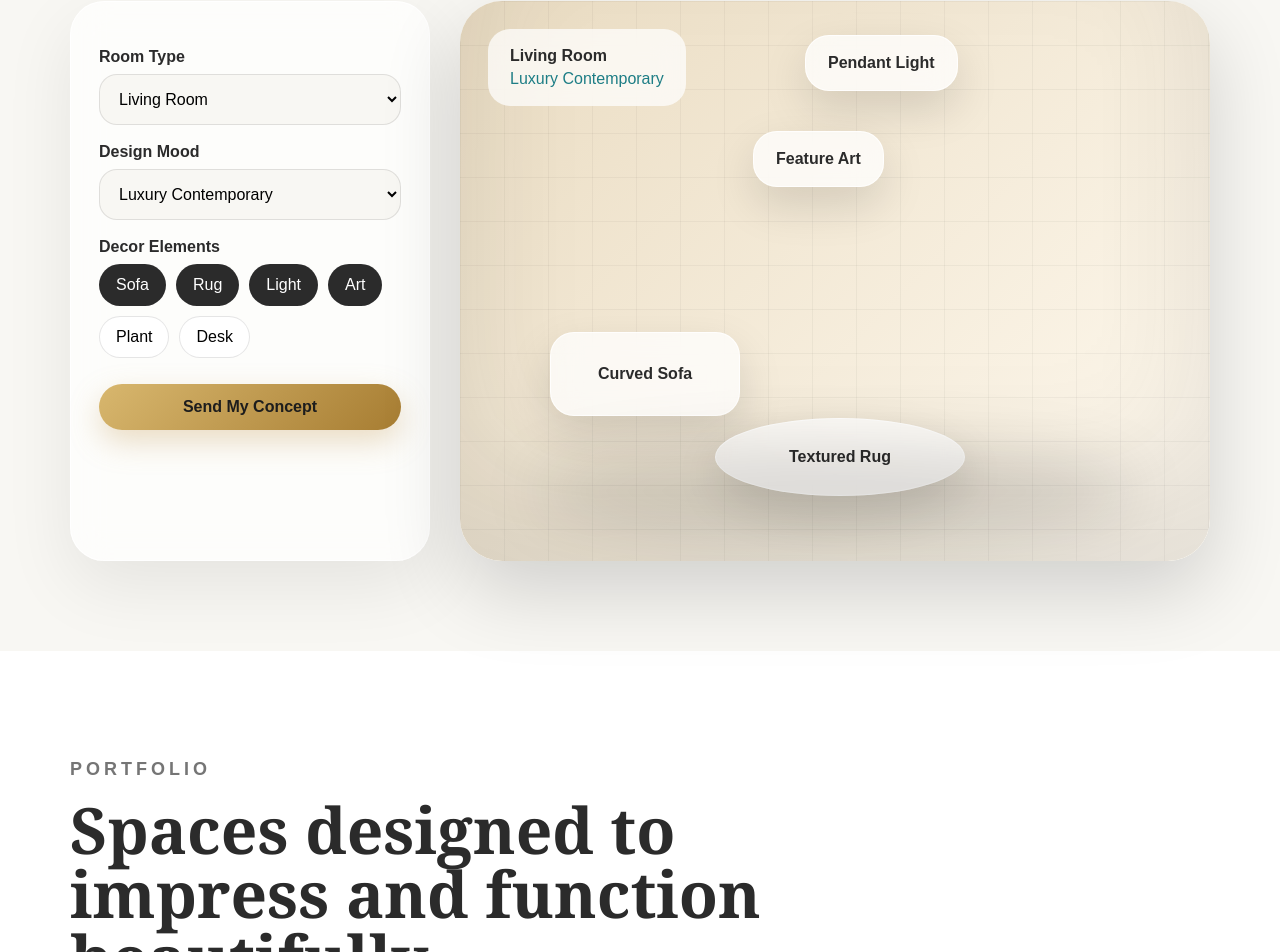
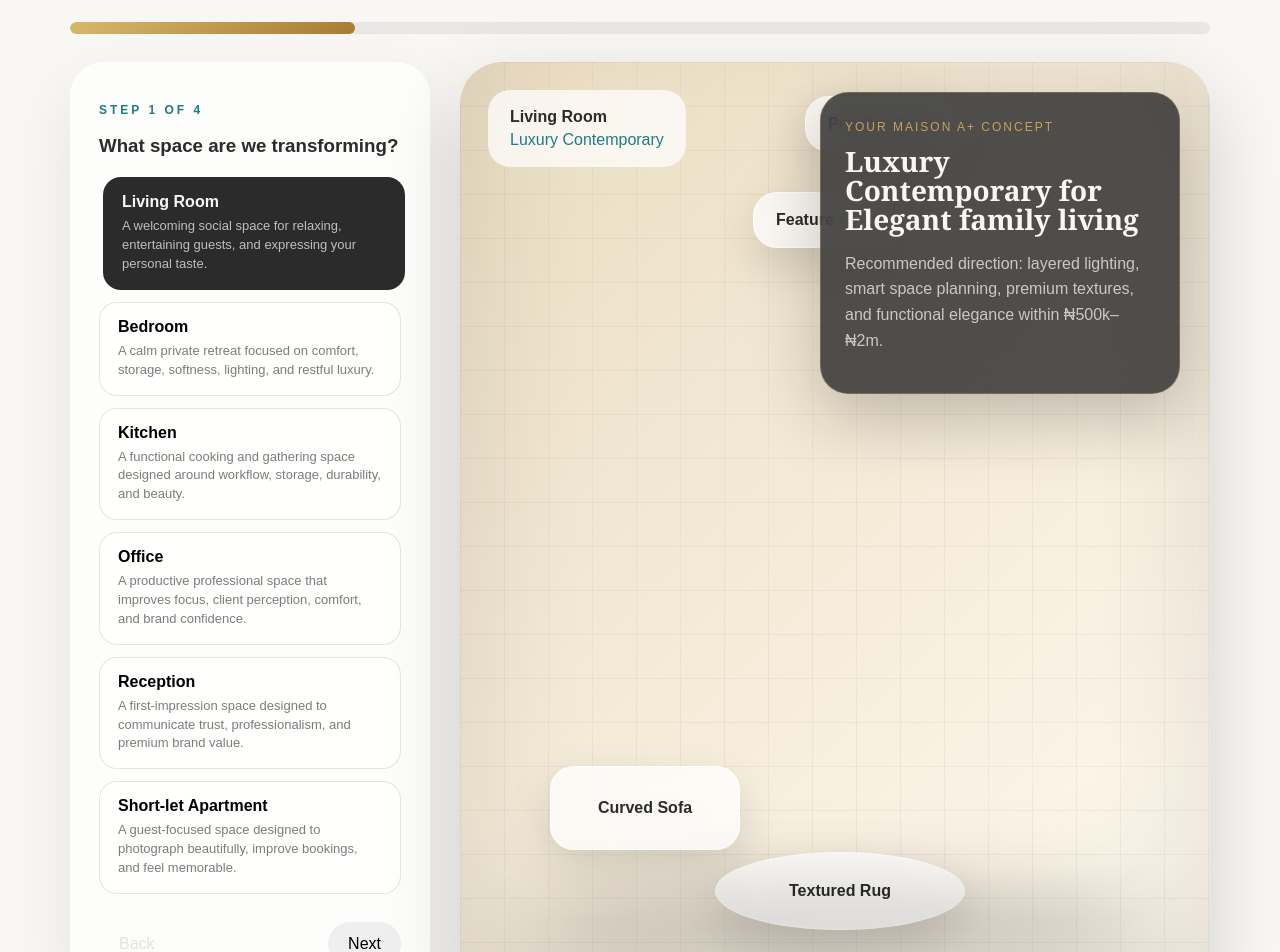
Before and after one commit to keshdel/maison-a-plus, a React (Vite) app: page / in a window 1280 px wide. Shown: the part 1418-2370 px from the top of the page. Built offline with nearby package versions, Linux system fonts and the light colour scheme.

Commit message:
Add explanatory studio option text

```diff
--- a/src/App.jsx
+++ b/src/App.jsx
@@ -2,7 +2,28 @@ import { useState } from 'react';
 import './index.css';
 import { supabase } from "./supabase";
 const whatsappNumber = '2348163485829';
+const optionDescriptions = {
+  "Living Room": "A welcoming social space for relaxing, entertaining guests, and expressing your personal taste.",
+  "Bedroom": "A calm private retreat focused on comfort, storage, softness, lighting, and restful luxury.",
+  "Kitchen": "A functional cooking and gathering space designed around workflow, storage, durability, and beauty.",
+  "Office": "A productive professional space that improves focus, client perception, comfort, and brand confidence.",
+  "Reception": "A first-impression space designed to communicate trust, professionalism, and premium brand value.",
+  "Short-let Apartment": "A guest-focused space designed to photograph beautifully, improve bookings, and feel memorable.",
 
+  "Luxury Contemporary": "Refined, polished, and elegant with premium finishes, statement pieces, and layered lighting.",
+  "Warm Minimal": "Clean and uncluttered, but still soft, welcoming, practical, and comfortable for daily living.",
+  "Corporate Luxe": "Professional, structured, and impressive with executive finishes and smart functional planning.",
+  "Modern Classic": "A timeless blend of classic elegance and modern comfort for a sophisticated, lasting interior.",
+
+  "₦500k–₦2m": "Best for focused refreshes, styling, selected furniture, lighting updates, and smaller transformation areas.",
+  "₦2m–₦8m": "Ideal for full room transformations, custom furniture, richer materials, and stronger design impact.",
+  "₦8m+ turnkey luxury": "Best for full-service luxury execution, premium finishes, custom works, procurement, and installation.",
+
+  "Elegant family living": "A beautiful but practical home environment that supports children, guests, storage, and daily comfort.",
+  "Client-facing professionalism": "A polished business environment that helps clients trust your brand from the moment they enter.",
+  "Premium guest experience": "A memorable short-let or hospitality experience designed for comfort, photos, reviews, and repeat bookings.",
+  "Calm personal retreat": "A quiet, relaxing environment with soft textures, soothing colours, and thoughtful lighting."
+};
 function App() {
   const [room, setRoom] = useState('Living Room');
   const [mood, setMood] = useState('Luxury Contemporary');
@@ -14,6 +35,10 @@ function App() {
     project: "Residential",
     message: "",
   });
+  const [studioStep, setStudioStep] = useState(1);
+  const [budget, setBudget] = useState("₦500k–₦2m");
+  const [lifestyle, setLifestyle] = useState("Elegant family living");
+
   const toggleItem = (item) => {
     setItems((prev) =>
       prev.includes(item) ? prev.filter((x) => x !== item) : [...prev, item]
@@ -46,6 +71,8 @@ function App() {
       "Project: " + lead.project + "\n" +
       "Room: " + room + "\n" +
       "Mood: " + mood + "\n" +
+      "Budget: " + budget + "\n" +
+      "Lifestyle: " + lifestyle + "\n" +
       "Selected Elements: " + items.join(", ") + "\n\n" +
       "Message: " + lead.message
   );
@@ -119,45 +146,112 @@ function App() {
 
         <section id="studio" className="studio">
         <div className="section-head">
-        <p className="eyebrow">Interactive Studio</p>
-        <h2>Experiment with your desired space.</h2>
-        <p>Choose a room, select a mood, add decor elements, then send your concept to Maison A+.</p>
+          <p className="eyebrow">Design Studio</p>
+          <h2>Design your space in 60 seconds.</h2>
+          <p>
+            Answer a few visual questions and Maison A+ will shape your concept
+            direction around your room, lifestyle, investment range, and design mood.
+          </p>
+        </div>
+
+        <div className="studio-progress">
+          <div style={{ width: `${studioStep * 25}%` }}></div>
         </div>
 
         <div className="studio-layout">
           <div className="studio-panel">
-        <label>Room Type</label>
-        <select value={room} onChange={(e) => setRoom(e.target.value)}>
-        <option>Living Room</option>
-        <option>Bedroom</option>
-        <option>Kitchen</option>
-        <option>Office</option>
-        <option>Reception</option>
-        <option>Short-let Apartment</option>
-        </select>
+            <p className="step-label">Step {studioStep} of 4</p>
 
-        <label>Design Mood</label>
-        <select value={mood} onChange={(e) => setMood(e.target.value)}>
-        <option>Luxury Contemporary</option>
-        <option>Warm Minimal</option>
-        <option>Corporate Luxe</option>
-        <option>Modern Classic</option>
-        </select>
-
-        <label>Decor Elements</label>
-        <div className="chips">
-        {['Sofa', 'Rug', 'Light', 'Art', 'Plant', 'Desk'].map((item) => (
+            {studioStep === 1 && (
+              <>
+                <h3>What space are we transforming?</h3>
+                <div className="option-grid">
+                  {["Living Room", "Bedroom", "Kitchen", "Office", "Reception", "Short-let Apartment"].map((x) => (
                     <button
-        key={item}
-        onClick={() => toggleItem(item)}
-        className={items.includes(item) ? 'chip active' : 'chip'}
+                      key={x}
+                      onClick={() => setRoom(x)}
+                      className={room === x ? "option active" : "option"}
                     >
-        {item}
+                      <strong>{x}</strong>
+                      <span>{optionDescriptions[x]}</span>
                     </button>
                   ))}
                 </div>
+              </>
+            )}
 
-        <button onClick={sendWhatsApp} className="full-btn">Send My Concept</button>
+            {studioStep === 2 && (
+              <>
+                <h3>What feeling should the space create?</h3>
+                <div className="option-grid">
+                  {["Luxury Contemporary", "Warm Minimal", "Corporate Luxe", "Modern Classic"].map((x) => (
+                    <button
+                      key={x}
+                      onClick={() => setMood(x)}
+                      className={mood === x ? "option active" : "option"}
+                    >
+                      <strong>{x}</strong>
+                      <span>{optionDescriptions[x]}</span>
+                    </button>
+                  ))}
+                </div>
+              </>
+            )}
+
+            {studioStep === 3 && (
+              <>
+                <h3>What is your investment range?</h3>
+                <div className="option-grid">
+                  {["₦500k–₦2m", "₦2m–₦8m", "₦8m+ turnkey luxury"].map((x) => (
+                    <button
+                      key={x}
+                      onClick={() => setBudget(x)}
+                      className={budget === x ? "option active" : "option"}
+                    >
+                      <strong>{x}</strong>
+                      <span>{optionDescriptions[x]}</span>
+                    </button>
+                  ))}
+                </div>
+              </>
+            )}
+
+            {studioStep === 4 && (
+              <>
+                <h3>What lifestyle should the design support?</h3>
+                <div className="option-grid">
+                  {["Elegant family living", "Client-facing professionalism", "Premium guest experience", "Calm personal retreat"].map((x) => (
+                    <button
+                      key={x}
+                      onClick={() => setLifestyle(x)}
+                      className={lifestyle === x ? "option active" : "option"}
+                    >
+                      <strong>{x}</strong>
+                      <span>{optionDescriptions[x]}</span>
+                    </button>
+                  ))}
+                </div>
+              </>
+            )}
+
+            <div className="studio-nav">
+              <button
+                disabled={studioStep === 1}
+                onClick={() => setStudioStep(studioStep - 1)}
+              >
+                Back
+              </button>
+
+              {studioStep < 4 ? (
+                <button onClick={() => setStudioStep(studioStep + 1)}>
+                  Next
+                </button>
+              ) : (
+                <button onClick={sendWhatsApp} className="gold-btn">
+                  Send My Concept
+                </button>
+              )}
+            </div>
           </div>
 
           <div className="room-stage">
@@ -166,12 +260,23 @@ function App() {
               <span>{mood}</span>
             </div>
 
-        {items.includes('Light') && <div className="decor light">Pendant Light</div>}
-        {items.includes('Art') && <div className="decor art">Feature Art</div>}
-        {items.includes('Sofa') && <div className="decor sofa">Curved Sofa</div>}
-        {items.includes('Rug') && <div className="decor rug">Textured Rug</div>}
-        {items.includes('Plant') && <div className="decor plant">Plant</div>}
-        {items.includes('Desk') && <div className="decor desk">Desk</div>}
+            <div className="concept-card">
+              <span>Your Maison A+ Concept</span>
+              <h3>
+                {mood} for {lifestyle}
+              </h3>
+              <p>
+                Recommended direction: layered lighting, smart space planning,
+                premium textures, and functional elegance within {budget}.
+              </p>
+            </div>
+
+            {items.includes("Light") && <div className="decor light">Pendant Light</div>}
+            {items.includes("Art") && <div className="decor art">Feature Art</div>}
+            {items.includes("Sofa") && <div className="decor sofa">Curved Sofa</div>}
+            {items.includes("Rug") && <div className="decor rug">Textured Rug</div>}
+            {items.includes("Plant") && <div className="decor plant">Plant</div>}
+            {items.includes("Desk") && <div className="decor desk">Desk</div>}
 
             <div className="floor-glow"></div>
           </div>
--- a/src/index.css
+++ b/src/index.css
@@ -583,3 +583,121 @@ button:hover,
   right: 0;
   bottom: 90px;
 }
+.studio-progress {
+  width: 100%;
+  height: 12px;
+  background: rgba(43,43,43,0.08);
+  border-radius: 999px;
+  overflow: hidden;
+  margin-bottom: 28px;
+}
+
+.studio-progress div {
+  height: 100%;
+  background: linear-gradient(135deg, #d8b76e, #a77d32);
+  border-radius: 999px;
+  transition: width 0.35s ease;
+}
+
+.step-label {
+  color: #1d7d85;
+  text-transform: uppercase;
+  letter-spacing: 3px;
+  font-size: 12px;
+  font-weight: bold;
+}
+
+.option-grid {
+  display: grid;
+  gap: 12px;
+  margin-top: 20px;
+}
+
+.option {
+  text-align: left;
+  padding: 15px 18px;
+  border-radius: 18px;
+  border: 1px solid rgba(43,43,43,0.12);
+  background: rgba(255,255,255,0.72);
+  cursor: pointer;
+  transition: 0.25s ease;
+}
+
+.option:hover,
+.option.active {
+  background: #2b2b2b;
+  color: #f8f7f3;
+  transform: translateX(4px);
+}
+
+.studio-nav {
+  display: flex;
+  justify-content: space-between;
+  gap: 12px;
+  margin-top: 28px;
+}
+
+.studio-nav button {
+  border: none;
+  padding: 13px 20px;
+  border-radius: 999px;
+  cursor: pointer;
+}
+
+.studio-nav button:disabled {
+  opacity: 0.35;
+  cursor: not-allowed;
+}
+
+.concept-card {
+  position: absolute;
+  right: 30px;
+  top: 30px;
+  width: min(360px, calc(100% - 60px));
+  background: rgba(43,43,43,0.82);
+  color: #f8f7f3;
+  border: 1px solid rgba(198,161,91,0.35);
+  border-radius: 28px;
+  padding: 24px;
+  backdrop-filter: blur(18px);
+  box-shadow: 0 25px 70px rgba(0,0,0,0.22);
+  z-index: 5;
+}
+
+.concept-card span {
+  color: #c6a15b;
+  text-transform: uppercase;
+  letter-spacing: 2px;
+  font-size: 12px;
+}
+
+.concept-card h3 {
+  font-family: Georgia, serif;
+  font-size: 28px;
+  line-height: 1.05;
+  margin: 12px 0;
+}
+
+.concept-card p {
+  color: rgba(248,247,243,0.72);
+  line-height: 1.6;
+}
+.option {
+  display: grid;
+  gap: 6px;
+}
+
+.option strong {
+  font-size: 16px;
+}
+
+.option span {
+  font-size: 13px;
+  line-height: 1.45;
+  color: rgba(43,43,43,0.62);
+}
+
+.option.active span,
+.option:hover span {
+  color: rgba(248,247,243,0.72);
+}
```
Lines whose indentation alone changed are shown as unchanged.
